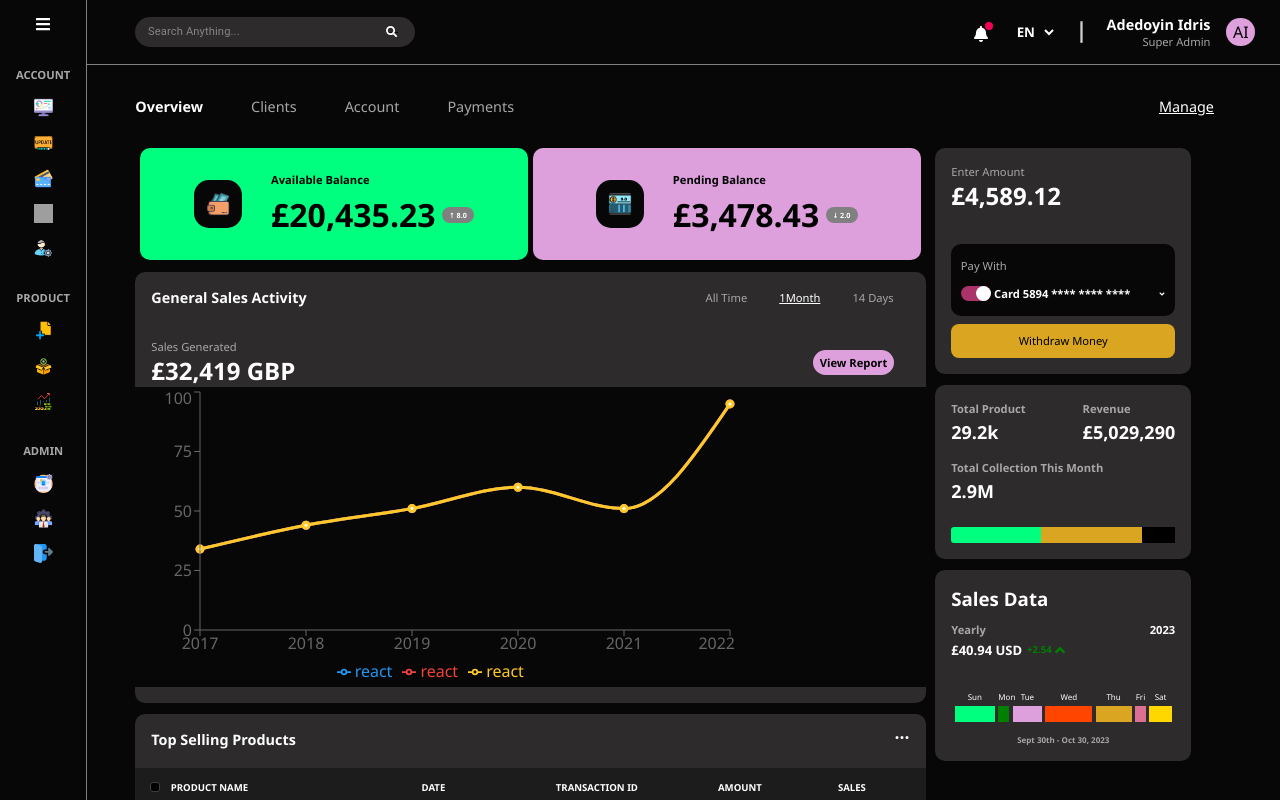
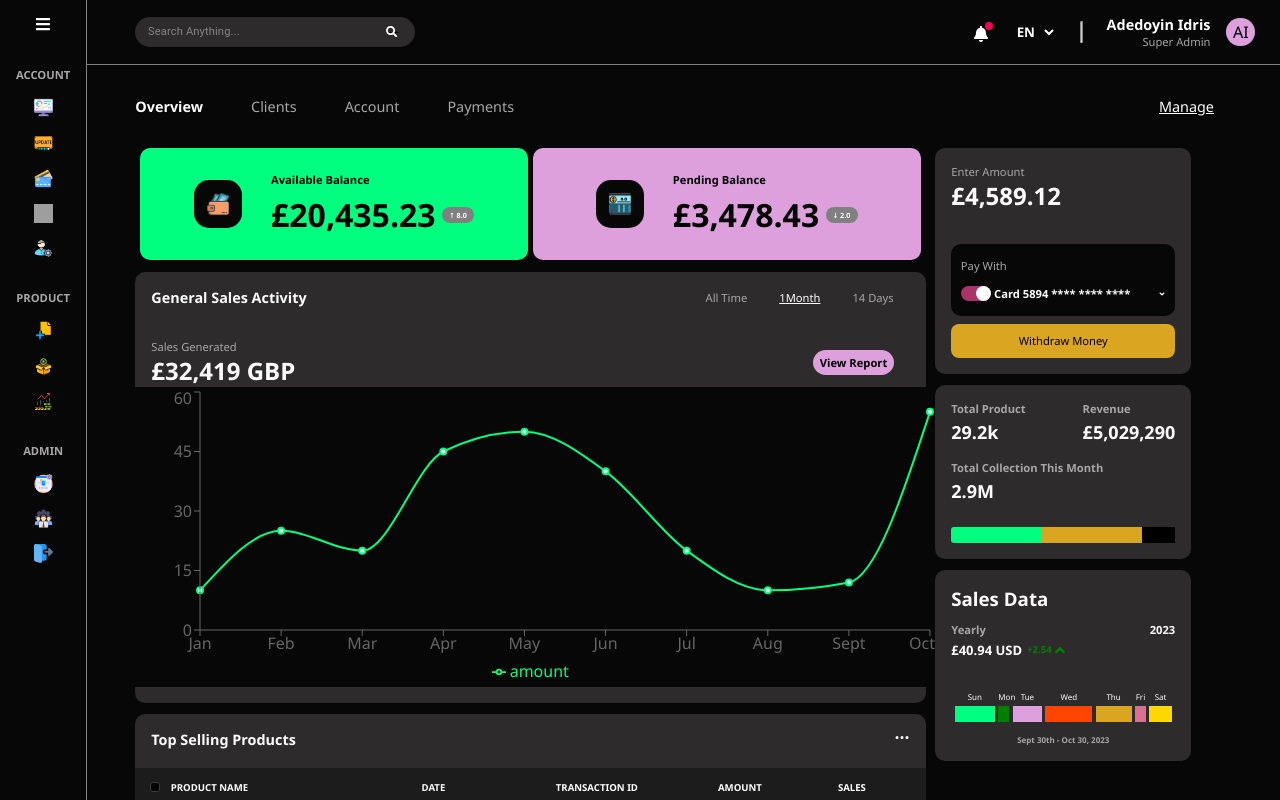
Before and after one commit to DevAdedoyin/monify, a React (Create React App) app: page / in a window 1280 px wide. Shown: the top 800 px of the page. Built offline with nearby package versions, Linux system fonts and the light colour scheme; grey boxes are pictures that could not be loaded.

Commit message:
Chart structure created

```diff
--- a/src/components/OverviewTabContent/LeftHandSide/SalesActivity/Charts.tsx
+++ b/src/components/OverviewTabContent/LeftHandSide/SalesActivity/Charts.tsx
@@ -13,34 +13,26 @@ type Props = {};
 
 const Charts = (props: Props) => {
   const data = [
-    { name: "2017", react: 34, angular: 43, vue: 60 },
-    { name: "2018", react: 44, angular: 42, vue: 50 },
-    { name: "2019", react: 51, angular: 41, vue: 54 },
-    { name: "2020", react: 60, angular: 37, vue: 28 },
-    { name: "2021", react: 51, angular: 31, vue: 27 },
-    { name: "2022", react: 95, angular: 44, vue: 49 },
+    { name: "Jan", amount: 10 },
+    { name: "Feb", amount: 25 },
+    { name: "Mar", amount: 20 },
+    { name: "Apr", amount: 45 },
+    { name: "May", amount: 50 },
+    { name: "Jun", amount: 40 },
+    { name: "Jul", amount: 20 },
+    { name: "Aug", amount: 10 },
+    { name: "Sept", amount: 12 },
+    { name: "Oct", amount: 55 },
   ];
 
   return (
     <div>
-      <LineChart width={600} height={300} data={data}>
+      <LineChart width={800} height={300} data={data}>
         <Line
           type="monotone"
-          dataKey="react"
-          stroke="#2196f3"
-          strokeWidth={3}
-        />
-        <Line
-          type="monotone"
-          dataKey="react"
-          stroke="#f44236"
-          strokeWidth={3}
-        />
-        <Line
-          type="monotone"
-          dataKey="react"
-          stroke="#ffca29"
-          strokeWidth={3}
+          dataKey="amount"
+          stroke="#00FF7F"
+          strokeWidth={2}
         />
         <CartesianGrid stroke="ccc" />
         <XAxis dataKey="name" />
--- a/src/components/OverviewTabContent/LeftHandSide/SalesActivity/SalesActivity.tsx
+++ b/src/components/OverviewTabContent/LeftHandSide/SalesActivity/SalesActivity.tsx
@@ -3,6 +3,7 @@ import SalesActivityTab from "./SalesActivityTab";
 import SalesActivityStyle from "./SalesActivity.module.css";
 import SalesGenerated from "./SalesGenerated";
 import Charts from "./Charts";
+import SalesChart from "./SalesChart";
 
 type Props = {};
 
```
Also changed, not shown: src/components/OverviewTabContent/LeftHandSide/SalesActivity/SalesChart.tsx (added, +67 -0 lines).
